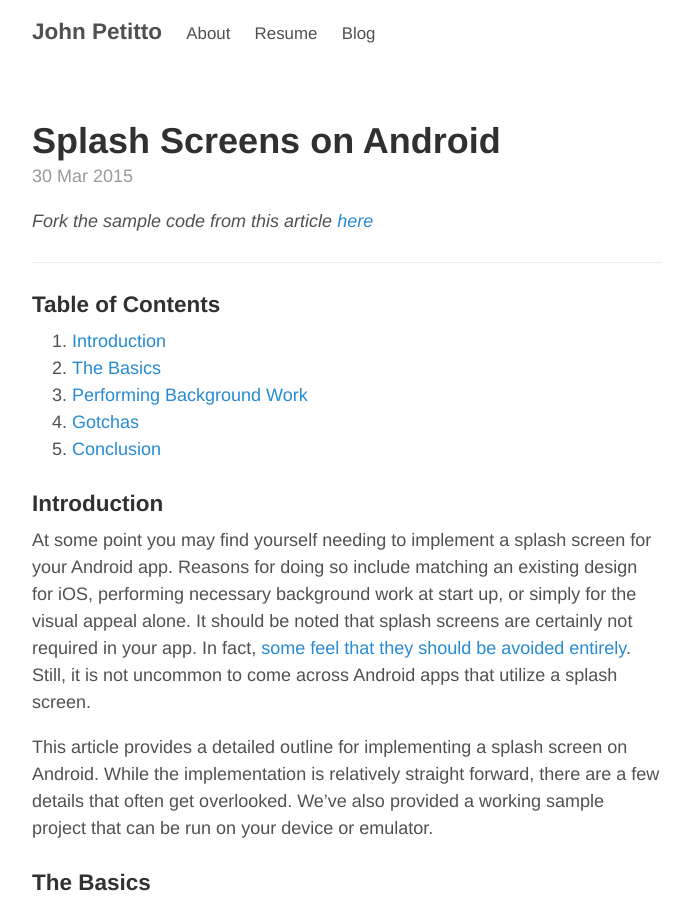
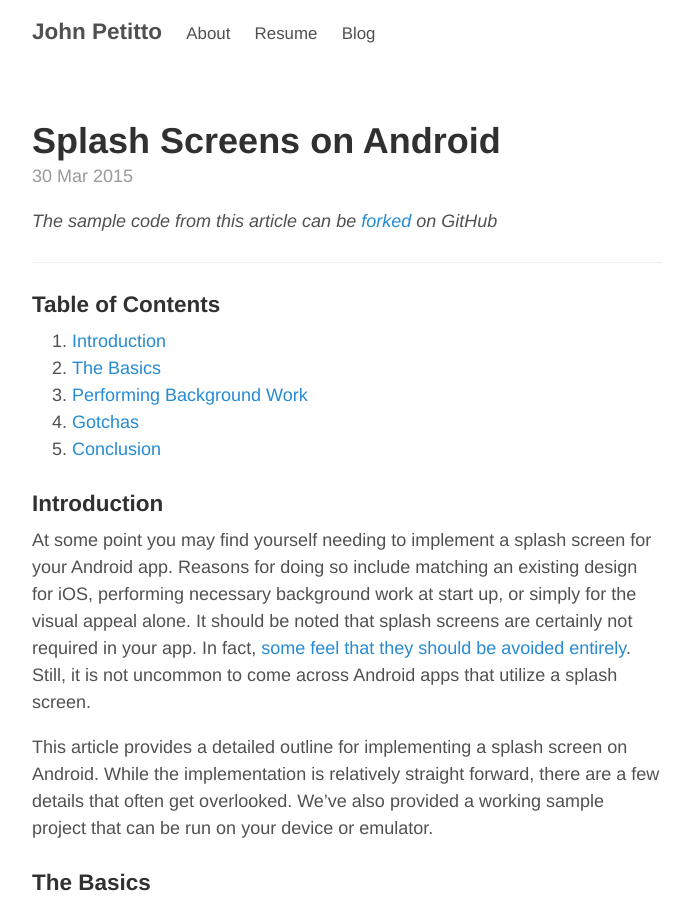
Before and after one commit to jpetitto/jpetitto.github.io, a Jekyll site: the page built from _posts/2015-03-30-splash-screens-android.md, in a window 1280 px wide and 900 px high. Shown: the whole window, without its empty margins (293-983 px from the left). Built offline with Jekyll 4.4.1, drawn with Linux system fonts in a browser that asks for light colours.

Commit message:
Change preface for splash screen article

```diff
--- a/_posts/2015-03-30-splash-screens-android.md
+++ b/_posts/2015-03-30-splash-screens-android.md
@@ -3,7 +3,7 @@ layout: post
 title: Splash Screens on Android
 ---
 
-*Fork the sample code from this article [here](https://github.com/IBM-MIL/android-splash-screen)*
+*The sample code from this article can be [forked](https://github.com/IBM-MIL/android-splash-screen) on GitHub*
 
 -----
 
```
